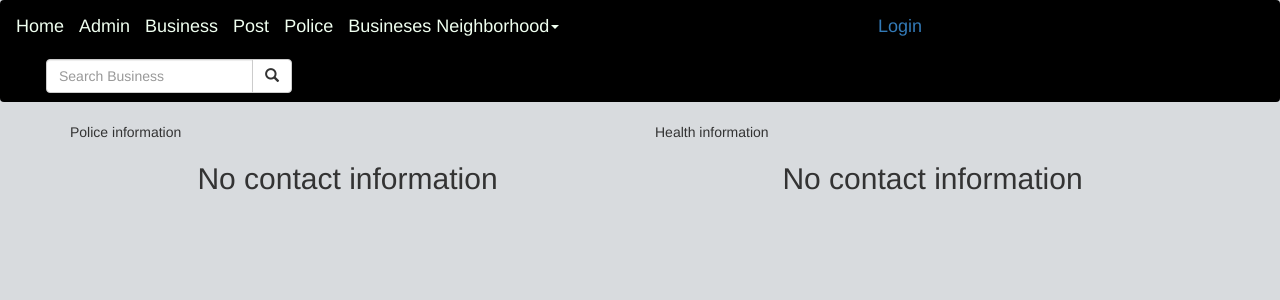
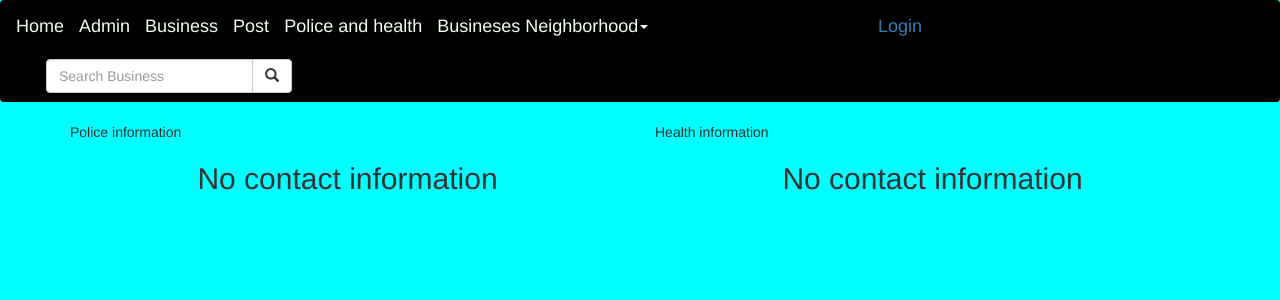
Before and after one commit to karobia001/Hood, a Django app: page /contacts/ in a window 1280 px wide. Shown: the top 300 px of the page. Run offline with Django 3.2, Linux system fonts and the light colour scheme; data that the repository does not hold is empty; some libraries are stand-ins or nearby versions.

Commit message:
adds a little bit of styling to our application

```diff
--- a/hood/templates/contact.html
+++ b/hood/templates/contact.html
@@ -2,7 +2,7 @@
 
 {% block content %}
 {{block.super}}
-<body style="background-color:#D8DBDE">
+<body style="background-color:aqua">
 
 <div class="container">
 
--- a/hood/templates/navbar.html
+++ b/hood/templates/navbar.html
@@ -17,12 +17,12 @@
 
       <a class="navbar-brand" href="{%url 'post'%}"style="color:honeydew">Post</a>
 
-    <a class="navbar-brand" href="{%url 'contacts'%}" style="color:honeydew">Police</a>
+    <a class="navbar-brand" href="{%url 'contacts'%}" style="color:honeydew">Police and health </a>
     <a class="navbar-brand" class="dropdown-toggle"  data-toggle="dropdown" href="#" style="color:honeydew">Busineses Neighborhood<span class="caret"></span></a>
       <ul class="dropdown-menu">
-        <li><a href="{% url 'neighbourhood' 40 %}" >Buruburu</a></li>
-      <li><a href="{% url 'neighbourhood' 41 %}">kayole</a></li>
-      <li><a href="{% url 'neighbourhood' 42 %}">Donholm</a></li>
+        <li><a href="{% url 'neighbourhood' 40 %}" style="color:honeydew">Buruburu</a></li>
+      <li><a href="{% url 'neighbourhood' 41 %}"style="color:honeydew">kayole</a></li>
+      <li><a href="{% url 'neighbourhood' 42 %}" style="color:honeydew">Donholm</a></li>
 
       </ul>
 
--- a/hood/templates/registration/registration_form.html
+++ b/hood/templates/registration/registration_form.html
@@ -6,7 +6,7 @@
     <div class="col-md-4"></div>
     <div class="col-md-4">
       {% if form.errors %}
-        <p> Some Information Might be Incorrect </p>
+        <p>Might be an error somewhere</p>
       {% endif %}
       <div class="panel panel-default">
 
```
